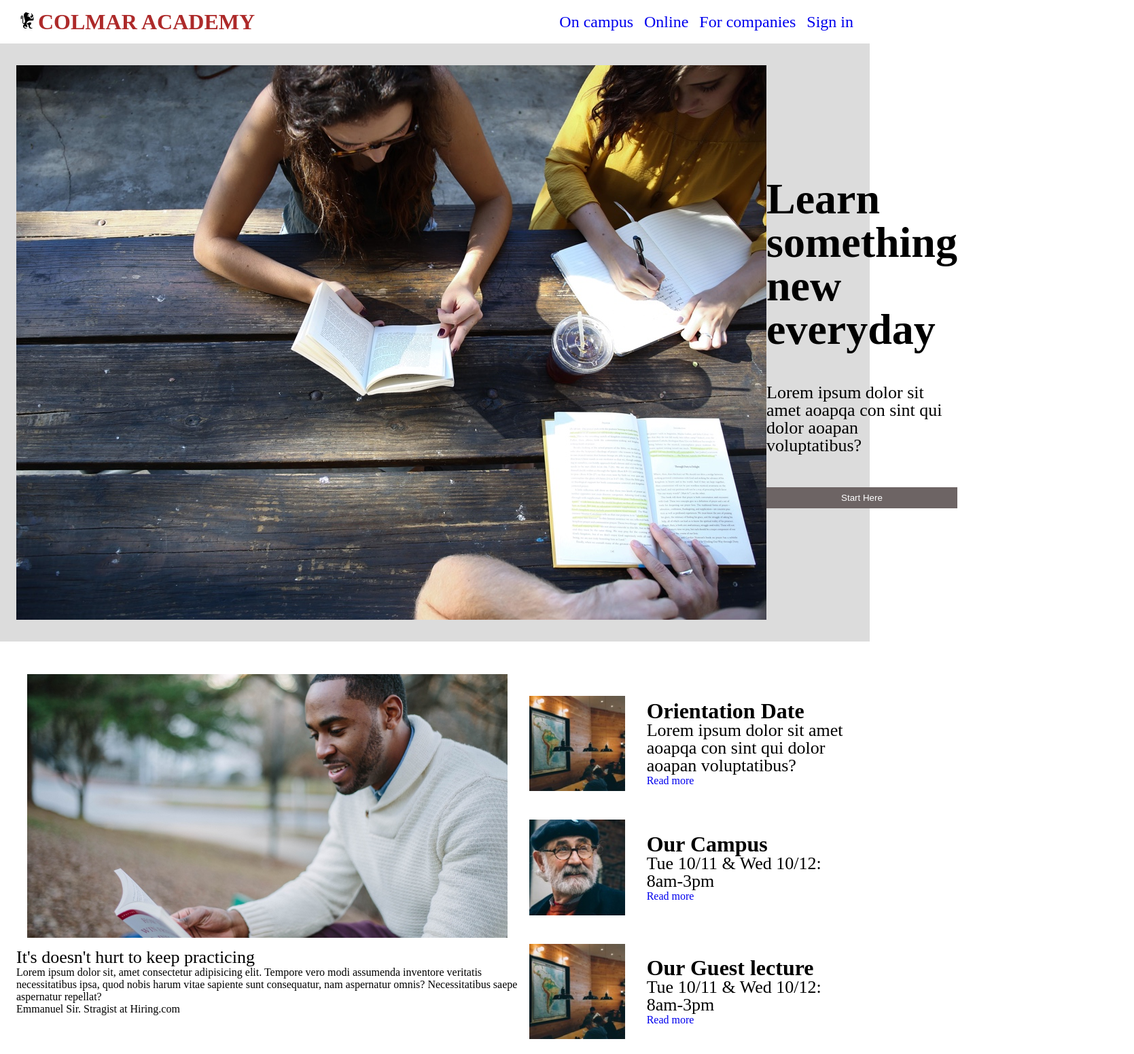
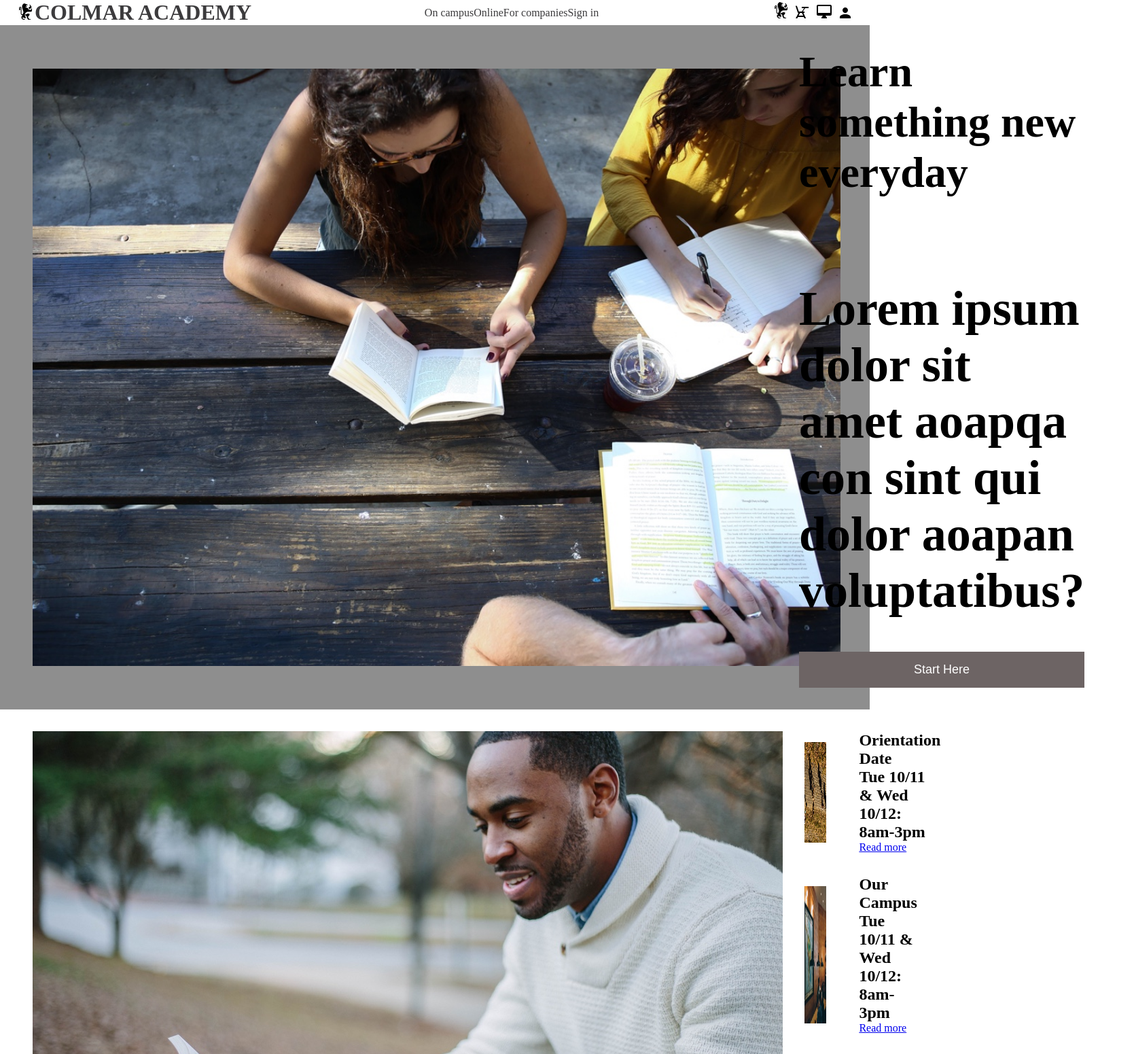
Before and after one commit to mezealot24/40-Q-colmar, a plain HTML site: page index.html in a window 1280 px wide. Shown: the top 1551 px of the page at 68% size, 1669 px wide, since content can reach past the window. Drawn offline with Linux system fonts and the light colour scheme.

Commit message:
I love CSS, Good night

```diff
--- a/index.html
+++ b/index.html
@@ -8,14 +8,12 @@
   </head>
   <body>
     <header>
+      <!--Navbar-->
       <nav>
-        <div>
-          <a href="#" class="logo-holder">
-          <img src="./assets/images/ic-logo.svg" class="logo"/>
-          <div class="logo-text"><h1>COLMAR <span>ACADEMY</span></div>
-          </a>
+        <div class="logo">
+          <img src="./assets/images/ic-logo.svg" class="logo" alt="Colmar logo"/>
+          <p>COLMAR <span>ACADEMY</span></p>
         </div>
-
 
           <ul id="nav-menu">
             <li>
@@ -32,8 +30,16 @@
             </li>
           </ul>
 
-          <!--<a href="#" class="mobile-toggle" onClick="toggleMobileMenu();">
-            <img src="./images/mobileToggle.svg" alt="Mobile Toggle" /></a>-->
+          <div class="mobile-nav">
+            <a href="#">
+              <img src="./assets/images/ic-logo.svg" alt="Colmar logo"/>
+            </a>
+            <a href="#">
+              <img src="./assets/images/ic-on-campus.svg" alt="Colmar logo"/>
+            </a>
+            <a href=""><img src="./assets/images/ic-online.svg" alt="online logo"/></a>
+            <a href=""><img src="assets/images/ic-login.svg" alt="login icon"/></a>
+          </div>
 
         </nav>
       </nav>
@@ -45,19 +51,16 @@
             <img  class="pic-banner" src="./assets/images/banner.jpg">
           </div>
 
-
-
           <div class="hero-container">
             <h1>Learn something new everyday</h1>
             <h2>Lorem ipsum dolor sit amet aoapqa con sint qui dolor aoapan voluptatibus?</h2>
             <button>Start Here</button>
           </div>
-
       </section>
 
       <section class="information">
         <div class="info-left">
-          <img class="info-pic" src="./assets/images/information-main.jpg">
+          <img class="info-pic-left" src="./assets/images/information-main.jpg">
           <h2>It's doesn't hurt to keep practicing</h2>
           <p>Lorem ipsum dolor sit, amet consectetur adipisicing elit. Tempore vero modi assumenda inventore veritatis necessitatibus ipsa, quod nobis harum vitae sapiente sunt consequatur, nam aspernatur omnis? Necessitatibus saepe aspernatur repellat?</p>
           <p class="info-footer" >Emmanuel Sir. Stragist at Hiring.com</p>
@@ -65,11 +68,11 @@
 
         <div class="info-right">
           <div class="info-right-card">
-            <img  class="info-pic" src="./assets/images/information-campus.jpg"/>
+            <img  class="info-pic" src="./assets/images/information-orientation.jpg"/>
 
             <div class="info-container">
               <h1>Orientation Date</h1>
-              <h2>Lorem ipsum dolor sit amet aoapqa con sint qui dolor aoapan voluptatibus?</h2>
+              <h2>Tue 10/11 & Wed 10/12: 8am-3pm</h2>
               <a href="#">Read more</a>
             </div>
             </div>
@@ -77,7 +80,7 @@
 
 
             <div class="info-right-card">
-              <img class="info-pic" src="./assets/images/information-guest-lecture.jpg"/>
+              <img class="info-pic" src="./assets/images/information-campus.jpg"/>
 
             <div class="info-container">
               <h1>Our Campus</h1>
@@ -88,7 +91,7 @@
 
 
             <div class="info-right-card">
-              <img class="info-pic" src="./assets/images/information-campus.jpg">
+              <img class="info-pic" src="./assets/images/information-guest-lecture.jpg">
             <div class="info-container">
               <h1>Our Guest lecture</h1>
               <h2>Tue 10/11 & Wed 10/12: 8am-3pm</h2>
@@ -101,6 +104,7 @@
 
 
         <section id="course" class="featured">
+          <div class="main-container-course">
           <h2>Start learning</h2>
           <div class="course-container">
             <article>
@@ -141,37 +145,38 @@
             <article>
               <figure>
                 <img
-                  src="./assets/images/course-design.jpg"
-                  alt="human with camera"
+                  src="./assets/images/course-data.jpg"
+                  alt="data"
                   width="100%"
                 />
               </figure>
-              <h3>Design</h3>
+              <h3>Data</h3>
               <p>Lorem ipsum dolor sit amet consectetur adipisicing elit. Ullam, minima!</p>
             </article>
             <article>
               <figure>
                 <img
-                  src="./assets/images/course-design.jpg"
-                  alt="human with camera"
+                  src="./assets/images/course-business.jpg"
+                  alt="chess"
                   width="100%"
                 />
               </figure>
-              <h3>Design</h3>
+              <h3>Business</h3>
               <p>Lorem ipsum dolor sit amet consectetur adipisicing elit. Ullam, minima!</p>
             </article>
             <article>
               <figure>
                 <img
-                  src="./assets/images/course-design.jpg"
-                  alt="human with camera"
+                  src="./assets/images/course-marketing.jpg"
+                  alt="smart watch"
                   width="100%"
                 />
               </figure>
-              <h3>Design</h3>
+              <h3>Marketing</h3>
               <p>Lorem ipsum dolor sit amet consectetur adipisicing elit. Ullam, minima!</p>
             </article>
           </div>
+        </div>
         </section>
 
 
--- a/style.css
+++ b/style.css
@@ -6,74 +6,60 @@
   padding: 0;
 }
 
+:root{
+    --dark-grey:#3c3b3d;
+    --grey1:#8e8e8e;
+    --grey2:#dfdfdf;
+    --grey3:#e9e9e9;
+}
+
+
+/* Navbar */
 nav {
-    margin: auto;
     display: flex;
     justify-content: space-between;
+    justify-items: center;
     align-items: center;
-    max-width: 100%;
-    height: 64px;
-    padding-left: 24px;
-    padding-right: 24px;
-
-        .logo-holder {
-          display: flex;
-          align-items: center;
-          font-weight: 600;
-          color: rgb(173, 42, 42);
-
-          .logo {
-            display: flex;
-            align-items: center;
-            justify-content: center;
-            font-size: 28px;
-            height: 32px;
-            width: 32px;
-          }
-          .logo-text {
-            flex: 1;
-          }
-        }
+    padding:0px 24px;
     }
 
+nav > ul {
+    display: flex;
+    list-style:none;
+    align-items:center;
+}
 
-h1 {
+nav > li {
+    margin-left :16px;
+}
+
+nav a{
+    list-style: none;
+    text-decoration: none;
+    color:var(--dark-grey) ;
+}
+
+.logo{
+    display: flex;
+    align-items: center;
     font-size: 32px;
-    line-height: 1;
-
-   }
-
-h2 {
-    font-size: 26px;
-    line-height: 1;
-    font-weight: 300;
-
-   }
-
-h3 {
-    font-size: 20px;
-    line-height: 1;
-
-   }
-
-  a{
-    text-decoration: none;
-    display: inline-block;
-
-  }
-
-
-
-#nav-menu{
-    display: flex;
-    font-size: 24px;
-    gap: 16px;
-    list-style: none;
 
 }
 
+.logo > p{
+    display: inline;
+    font-weight:bold;
+    color:var(--dark-grey)
+}
+
+.logo > span {
+    font-weight: mediem;
+    color:var(--grey2)
+}
+
+
 .hero{
-    background-color: gainsboro;
+    background-color:var(--grey1);
     padding:32px 24px;
     display: flex;
     width: 100%;
@@ -87,9 +73,9 @@ h3 {
 
 .hero-banner{
     display: flex;
+    padding: 32px 24px;
 
-
-    .info-left{
+    .hero-left{
         display: flex;
         flex-direction: column;
         width: 60%;
@@ -108,67 +94,81 @@ h3 {
     flex-direction: column;
     font-size: 3em;
     gap: 1em;
+    padding-right: 10%;
     h1{
         font-size: 64px;
         font-weight:bold;
-        text-align:left
+        text-align:left;
     }
 
 
 }
 
 button{
-    padding: 8px 0px;
+    padding: 16px;
     background-color: rgb(109, 100, 100);
     color: white;
+    font-size: large;
     border: none;
 }
 
 .information{
+    background-color: rgb(255, 255, 255);
+    padding:32px 24px;
     display: flex;
-    padding: 32px 24px;
+    width: 100%;
 
     .info-left{
         display: flex;
         flex-direction: column;
-        width: 60%;
-        img{
-            width: 100%;
+        padding-left: 24px;
+        height: 60%;
+        .info-pic-left{
+            height: 100%;
             overflow: hidden;
         }
     }
 
 }
 
-
-
 .info-right{
     display: flex;
     flex-direction: column;
     flex-basis: auto;
-    width: 40%;
-    padding-top: 32px;
-    gap:10px;
+    height: 40%;
+    padding-left: 16px;
+    gap:2rem;
 }
 
 .info-right-card{
     display: flex;
     width: 100%;
     font-size: 1em;
-    gap: 1em;
+    gap: 2em;
 
+
+}
+
+.info-right-card:nth-child(3) {
+    background-color: gainsboro ;
 }
 
 .info-container{
     display: flex;
     flex-direction: column;
     justify-content: center;
+
 }
 
 .info-pic{
     height: auto;
     width: 35%;
     padding: 16px;
+}
+
+.main-container-course{
+    width: 100%;
+    border-block: 1;
 }
 
 .course-container {
```
